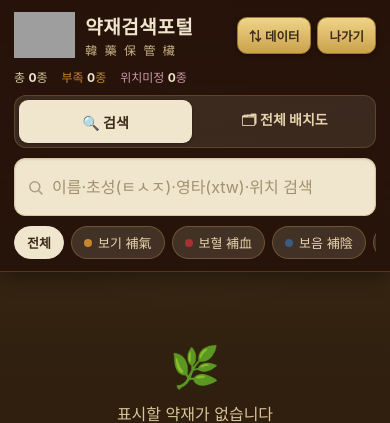
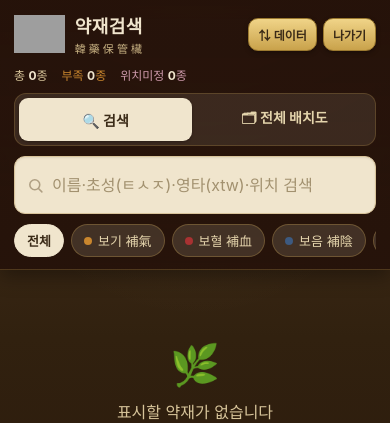
Before and after one commit to yghistory/dr2, a PHP site: page /index.php in a window 390 px wide. Shown: the top 423 px of the page. Run offline with PHP 8.4, Linux system fonts and the light colour scheme; the visitor is signed in with stand-in values (Sample User, id 1); data that the repository does not hold is empty; grey boxes are pictures that could not be loaded.

Commit message:
Update app title and logo styles in index.php

```diff
--- a/index.php
+++ b/index.php
@@ -41,10 +41,10 @@ $CSRF = csrf_token();
 <meta name="viewport" content="width=device-width, initial-scale=1, viewport-fit=cover">
 <meta name="apple-mobile-web-app-capable" content="yes">
 <meta name="apple-mobile-web-app-status-bar-style" content="black-translucent">
-<meta name="apple-mobile-web-app-title" content="약재검색포털">
+<meta name="apple-mobile-web-app-title" content="약재검색">
 <meta name="theme-color" content="#241109">
 <meta name="format-detection" content="telephone=no">
-<title>약재검색포털</title>
+<title>약재검색</title>
 <style>
   :root{
     --wood-1:#4a3421; --wood-2:#31210f; --wood-3:#241109;
@@ -78,11 +78,16 @@ $CSRF = csrf_token();
     box-shadow:0 6px 18px rgba(0,0,0,.35);
   }
   .plate{ display:flex; align-items:center; gap:12px; margin-bottom:10px; }
-  /* 대표 로고 — 투명 PNG 라 어두운 목재 배경 위에 그대로 얹힌다 */
-  .logo{ flex:0 0 auto; height:46px; width:auto; max-width:40vw; object-fit:contain; display:block; }
+  /* 대표 로고 — 투명 PNG 라 어두운 목재 배경 위에 그대로 얹힌다.
+     가로로 긴 워드마크라 같은 높이의 도장보다 2.6배 넓다. 아래 좁은 폰 규칙과 함께 봐야 한다. */
+  .logo{ flex:0 0 auto; height:44px; width:auto; object-fit:contain; display:block; }
   .titles{ flex:1 1 auto; min-width:0; }
-  .titles h1{ font-size:19px; letter-spacing:.5px; color:var(--hanji); font-weight:800; }
-  .titles p{ font-size:12px; color:#c9b384; margin-top:2px; letter-spacing:2px; }
+  /* 제목·부제는 절대 두 줄로 흐르지 않게 한다. 자리가 모자라면 말줄임으로 끝낸다 */
+  .titles h1{ font-size:19px; letter-spacing:.5px; color:var(--hanji); font-weight:800;
+    white-space:nowrap; overflow:hidden; text-overflow:ellipsis; }
+  /* 자간 0 — 제목(약재검색 71.9px)과 폭을 맞춘 값(73.5px). 자간 2px 이면 91.5px 로 제목보다 넓어진다 */
+  .titles p{ font-size:12px; color:#c9b384; margin-top:2px; letter-spacing:0;
+    white-space:nowrap; overflow:hidden; text-overflow:ellipsis; }
   .impBtn{ flex:0 0 auto; font-size:12.5px; font-weight:700; color:#3a2a17;
     background:linear-gradient(180deg,#f0d488,#c9a24b); border:1px solid #9c7a30; border-radius:10px;
     padding:8px 11px; cursor:pointer; white-space:nowrap; box-shadow:0 2px 5px rgba(0,0,0,.3); }
@@ -112,6 +117,15 @@ $CSRF = csrf_token();
   @media(min-width:768px){  main{ grid-template-columns:repeat(4,minmax(0,1fr)); gap:14px; } } /* 태블릿 */
   @media(min-width:1024px){ main{ grid-template-columns:repeat(5,minmax(0,1fr)); gap:16px; } } /* PC */
   @media(min-width:1400px){ main{ grid-template-columns:repeat(6,minmax(0,1fr)); } }           /* 대형 PC */
+
+  /* 좁은 폰 — 헤더 한 줄에 로고·제목·버튼이 모두 들어가야 한다.
+     360px 부터 제목이 한 줄로 떨어지는 것을 실측해 정한 값. */
+  @media(max-width:480px){
+    .logo{ height:38px; }
+    .titles h1{ font-size:18px; }
+    .titles p{ font-size:11px; }
+    .impBtn{ font-size:12px; padding:7px 9px; }
+  }
 
   .drawer{ container-type:inline-size; position:relative; text-align:center; cursor:pointer; border:0; font-family:inherit; color:var(--ink);
     padding:16px 10px 16px; border-radius:9px; background:linear-gradient(180deg,var(--hanji),var(--hanji-2));
@@ -272,7 +286,7 @@ $CSRF = csrf_token();
   <div class="plate" style="display:grid;grid-template-columns:minmax(0,1fr) minmax(0,auto);gap:8px;align-items:center;">
     <div style="display:flex;align-items:center;gap:10px;min-width:0;">
       <img class="logo" src="logo.png" alt="삼희건재">
-      <div class="titles"><h1>약재검색포털</h1><p>韓 藥 保 管 欌</p></div>
+      <div class="titles"><h1>약재검색</h1><p>韓 藥 保 管 欌</p></div>
     </div>
     <div style="display:flex;justify-content:flex-end;gap:6px;">
       <button class="impBtn" id="dataBtn">⇅ 데이터</button>
```
